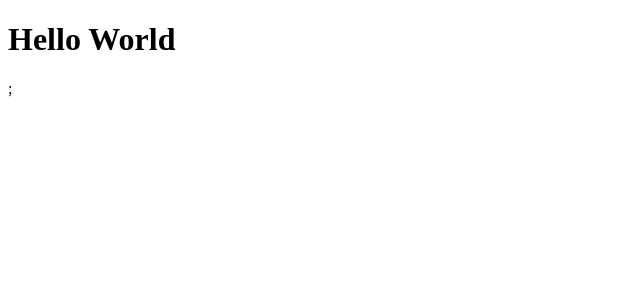
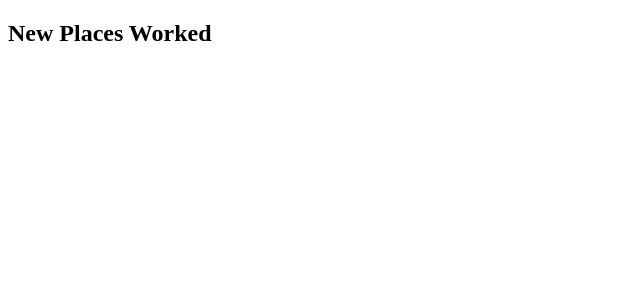
Before and after one commit to piyushmbm45/MERN-udemy, a React (Create React App) app in the folder simpleMERN/frontend/: page /places/new in a window 1280 px wide. Shown: the top 300 px of the page, without its empty margins (0-640 px from the left). Built offline with nearby package versions, Linux system fonts and the light colour scheme.

Commit message:
setting up initial routes

```diff
--- a/simpleMERN/frontend/src/App.js
+++ b/simpleMERN/frontend/src/App.js
@@ -1,9 +1,18 @@
 import React from "react";
+import { BrowserRouter as Router, Route, Redirect, Switch } from "react-router-dom";
+import Users from "./users/pages/Users";
+import NewPlaces from "./places/pages/NewPlaces";
 
 function App() {
-  return <div>
-    <h1>Hello World</h1>;
-  </div>;
+  return (
+    <Router>
+      <Switch>
+        <Route path="/" exact><Users/></Route>
+        <Route path="/places/new" exact><NewPlaces/></Route>
+        <Redirect to="/" />
+      </Switch>
+    </Router>
+  );
 }
 
 export default App;
--- /dev/null
+++ b/simpleMERN/frontend/src/places/pages/NewPlaces.jsx
@@ -0,0 +1,7 @@
+import React from 'react';
+
+const NewPlaces = ()=>{
+    return <h2>New Places Worked</h2>
+}
+
+export default NewPlaces;
--- /dev/null
+++ b/simpleMERN/frontend/src/users/pages/Users.jsx
@@ -0,0 +1,7 @@
+import React from 'react';
+
+const Users = () => {
+    return <h2>Users Worked!</h2>
+}
+
+export default Users;
```
